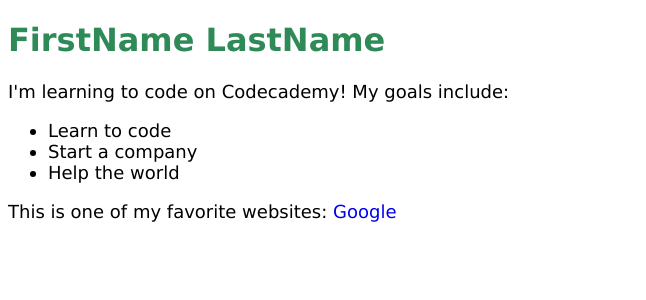
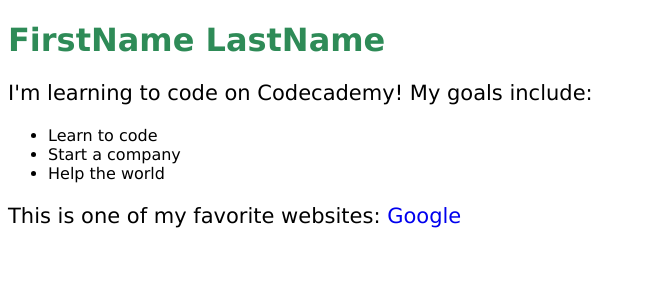
Before and after one commit to AraNeaLux/WebbedSite, a PHP site: page / in a window 1280 px wide. Shown: the top 300 px of the page, without its empty margins (0-646 px from the left). Run offline with PHP 8.4, Linux system fonts and the light colour scheme.

```diff
--- a/resources/css/index.css
+++ b/resources/css/index.css
@@ -9,10 +9,8 @@ h1 {
   color: SeaGreen;
 }
 
-
-p,
-li {
-  font-size: 18px;
+p {
+  font-size: 21px;
 }
 
 
```
